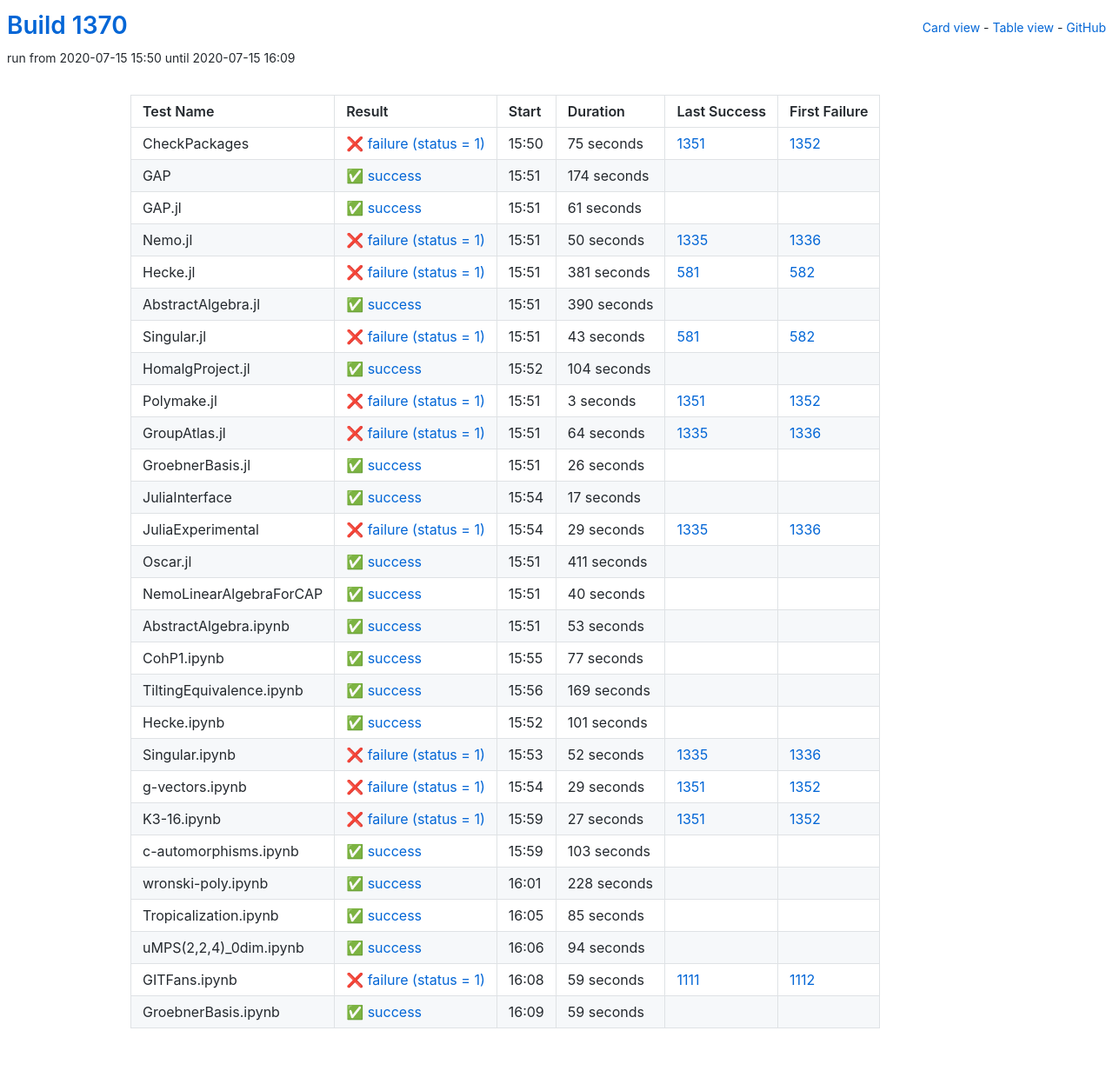
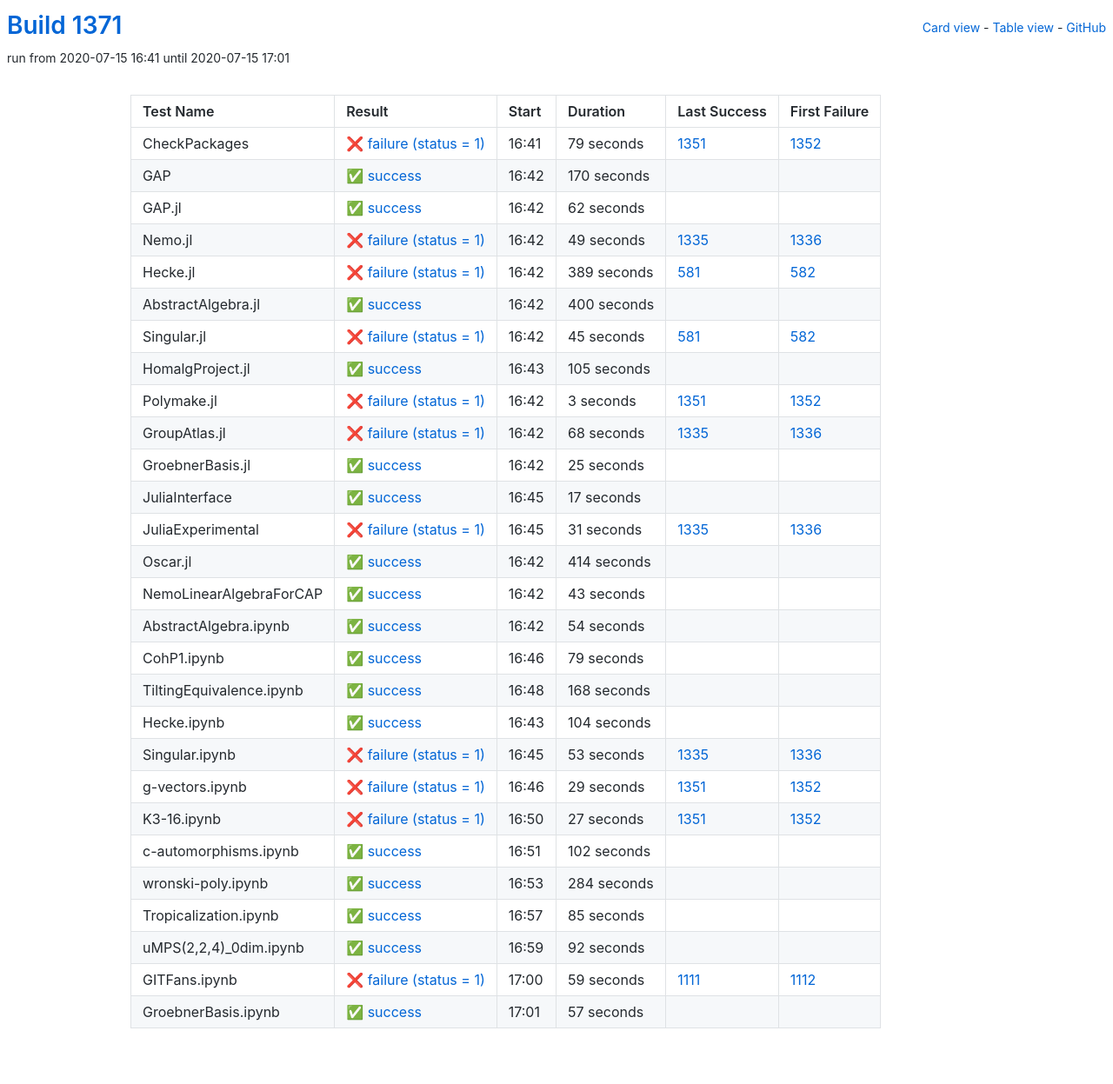
Before and after one commit to oscar-system/oscar-ci-status-1.4, a Jekyll site: the page built from table.html, in a window 1280 px wide. Shown: the whole page at 87% size. Built offline with Jekyll 4.4.1, drawn with Linux system fonts in a browser that asks for light colours.

Commit message:
Build #1371

```diff
--- a/_data/ci.yml
+++ b/_data/ci.yml
@@ -1,6 +1,6 @@
 ---
-build: 1370
-build_url: https://oscarci.mathematik.uni-kl.de/job/oscar-julia-1.4/1370/
+build: 1371
+build_url: https://oscarci.mathematik.uni-kl.de/job/oscar-julia-1.4/1371/
 job: oscar-julia-1.4
 organization: oscar-system
 repo: oscar-ci-status-1.4
@@ -8,104 +8,104 @@ repourl: https://github.com/oscar-system/oscar-ci-status-1.4
 tests:
 - name: CheckPackages
   id: checkpackages
-  log: https://oscarci.mathematik.uni-kl.de/job/oscar-julia-1.4/1370/artifact/logs/build-1370/CheckPackages.log
-  start: 2020-07-15 15:50
+  log: https://oscarci.mathematik.uni-kl.de/job/oscar-julia-1.4/1371/artifact/logs/build-1371/CheckPackages.log
+  start: 2020-07-15 16:41
   success: false
   exitcode: 1
   status: failure
-  duration: 75
+  duration: 79
   last_success: 1351
   last_success_url: https://oscarci.mathematik.uni-kl.de/job/oscar-julia-1.4/1351/
   first_failure: 1352
   first_failure_url: https://oscarci.mathematik.uni-kl.de/job/oscar-julia-1.4/1352/
 - name: GAP
   id: gap
-  log: https://oscarci.mathematik.uni-kl.de/job/oscar-julia-1.4/1370/artifact/logs/build-1370/GAP.log
-  start: 2020-07-15 15:51
+  log: https://oscarci.mathematik.uni-kl.de/job/oscar-julia-1.4/1371/artifact/logs/build-1371/GAP.log
+  start: 2020-07-15 16:42
   success: true
   exitcode: 0
   status: success
-  duration: 174
+  duration: 170
   last_success: false
   last_success_url:
   first_failure: false
   first_failure_url:
 - name: GAP.jl
   id: gap-jl
-  log: https://oscarci.mathematik.uni-kl.de/job/oscar-julia-1.4/1370/artifact/logs/build-1370/GAP.jl.log
-  start: 2020-07-15 15:51
+  log: https://oscarci.mathematik.uni-kl.de/job/oscar-julia-1.4/1371/artifact/logs/build-1371/GAP.jl.log
+  start: 2020-07-15 16:42
   success: true
   exitcode: 0
   status: success
-  duration: 61
+  duration: 62
   last_success: false
   last_success_url:
   first_failure: false
   first_failure_url:
 - name: Nemo.jl
   id: nemo-jl
-  log: https://oscarci.mathematik.uni-kl.de/job/oscar-julia-1.4/1370/artifact/logs/build-1370/Nemo.jl.log
-  start: 2020-07-15 15:51
+  log: https://oscarci.mathematik.uni-kl.de/job/oscar-julia-1.4/1371/artifact/logs/build-1371/Nemo.jl.log
+  start: 2020-07-15 16:42
   success: false
   exitcode: 1
   status: failure
-  duration: 50
+  duration: 49
   last_success: 1335
   last_success_url: https://oscarci.mathematik.uni-kl.de/job/oscar-julia-1.4/1335/
   first_failure: 1336
   first_failure_url: https://oscarci.mathematik.uni-kl.de/job/oscar-julia-1.4/1336/
 - name: Hecke.jl
   id: hecke-jl
-  log: https://oscarci.mathematik.uni-kl.de/job/oscar-julia-1.4/1370/artifact/logs/build-1370/Hecke.jl.log
-  start: 2020-07-15 15:51
+  log: https://oscarci.mathematik.uni-kl.de/job/oscar-julia-1.4/1371/artifact/logs/build-1371/Hecke.jl.log
+  start: 2020-07-15 16:42
   success: false
   exitcode: 1
   status: failure
-  duration: 381
+  duration: 389
   last_success: 581
   last_success_url: https://oscarci.mathematik.uni-kl.de/job/oscar-julia-1.4/581/
   first_failure: 582
   first_failure_url: https://oscarci.mathematik.uni-kl.de/job/oscar-julia-1.4/582/
 - name: AbstractAlgebra.jl
   id: abstractalgebra-jl
-  log: https://oscarci.mathematik.uni-kl.de/job/oscar-julia-1.4/1370/artifact/logs/build-1370/AbstractAlgebra.jl.log
-  start: 2020-07-15 15:51
+  log: https://oscarci.mathematik.uni-kl.de/job/oscar-julia-1.4/1371/artifact/logs/build-1371/AbstractAlgebra.jl.log
+  start: 2020-07-15 16:42
   success: true
   exitcode: 0
   status: success
-  duration: 390
+  duration: 400
   last_success: false
   last_success_url:
   first_failure: false
   first_failure_url:
 - name: Singular.jl
   id: singular-jl
-  log: https://oscarci.mathematik.uni-kl.de/job/oscar-julia-1.4/1370/artifact/logs/build-1370/Singular.jl.log
-  start: 2020-07-15 15:51
+  log: https://oscarci.mathematik.uni-kl.de/job/oscar-julia-1.4/1371/artifact/logs/build-1371/Singular.jl.log
+  start: 2020-07-15 16:42
   success: false
   exitcode: 1
   status: failure
-  duration: 43
+  duration: 45
   last_success: 581
   last_success_url: https://oscarci.mathematik.uni-kl.de/job/oscar-julia-1.4/581/
   first_failure: 582
   first_failure_url: https://oscarci.mathematik.uni-kl.de/job/oscar-julia-1.4/582/
 - name: HomalgProject.jl
   id: homalgproject-jl
-  log: https://oscarci.mathematik.uni-kl.de/job/oscar-julia-1.4/1370/artifact/logs/build-1370/HomalgProject.jl.log
-  start: 2020-07-15 15:52
+  log: https://oscarci.mathematik.uni-kl.de/job/oscar-julia-1.4/1371/artifact/logs/build-1371/HomalgProject.jl.log
+  start: 2020-07-15 16:43
   success: true
   exitcode: 0
   status: success
-  duration: 104
+  duration: 105
   last_success: false
   last_success_url:
   first_failure: false
   first_failure_url:
 - name: Polymake.jl
   id: polymake-jl
-  log: https://oscarci.mathematik.uni-kl.de/job/oscar-julia-1.4/1370/artifact/logs/build-1370/Polymake.jl.log
-  start: 2020-07-15 15:51
+  log: https://oscarci.mathematik.uni-kl.de/job/oscar-julia-1.4/1371/artifact/logs/build-1371/Polymake.jl.log
+  start: 2020-07-15 16:42
   success: false
   exitcode: 1
   status: failure
@@ -116,32 +116,32 @@ tests:
   first_failure_url: https://oscarci.mathematik.uni-kl.de/job/oscar-julia-1.4/1352/
 - name: GroupAtlas.jl
   id: groupatlas-jl
-  log: https://oscarci.mathematik.uni-kl.de/job/oscar-julia-1.4/1370/artifact/logs/build-1370/GroupAtlas.jl.log
-  start: 2020-07-15 15:51
+  log: https://oscarci.mathematik.uni-kl.de/job/oscar-julia-1.4/1371/artifact/logs/build-1371/GroupAtlas.jl.log
+  start: 2020-07-15 16:42
   success: false
   exitcode: 1
   status: failure
-  duration: 64
+  duration: 68
   last_success: 1335
   last_success_url: https://oscarci.mathematik.uni-kl.de/job/oscar-julia-1.4/1335/
   first_failure: 1336
   first_failure_url: https://oscarci.mathematik.uni-kl.de/job/oscar-julia-1.4/1336/
 - name: GroebnerBasis.jl
   id: groebnerbasis-jl
-  log: https://oscarci.mathematik.uni-kl.de/job/oscar-julia-1.4/1370/artifact/logs/build-1370/GroebnerBasis.jl.log
-  start: 2020-07-15 15:51
+  log: https://oscarci.mathematik.uni-kl.de/job/oscar-julia-1.4/1371/artifact/logs/build-1371/GroebnerBasis.jl.log
+  start: 2020-07-15 16:42
   success: true
   exitcode: 0
   status: success
-  duration: 26
+  duration: 25
   last_success: false
   last_success_url:
   first_failure: false
   first_failure_url:
 - name: JuliaInterface
   id: juliainterface
-  log: https://oscarci.mathematik.uni-kl.de/job/oscar-julia-1.4/1370/artifact/logs/build-1370/JuliaInterface.log
-  start: 2020-07-15 15:54
+  log: https://oscarci.mathematik.uni-kl.de/job/oscar-julia-1.4/1371/artifact/logs/build-1371/JuliaInterface.log
+  start: 2020-07-15 16:45
   success: true
   exitcode: 0
   status: success
@@ -152,104 +152,104 @@ tests:
   first_failure_url:
 - name: JuliaExperimental
   id: juliaexperimental
-  log: https://oscarci.mathematik.uni-kl.de/job/oscar-julia-1.4/1370/artifact/logs/build-1370/JuliaExperimental.log
-  start: 2020-07-15 15:54
+  log: https://oscarci.mathematik.uni-kl.de/job/oscar-julia-1.4/1371/artifact/logs/build-1371/JuliaExperimental.log
+  start: 2020-07-15 16:45
   success: false
   exitcode: 1
   status: failure
-  duration: 29
+  duration: 31
   last_success: 1335
   last_success_url: https://oscarci.mathematik.uni-kl.de/job/oscar-julia-1.4/1335/
   first_failure: 1336
   first_failure_url: https://oscarci.mathematik.uni-kl.de/job/oscar-julia-1.4/1336/
 - name: Oscar.jl
   id: oscar-jl
-  log: https://oscarci.mathematik.uni-kl.de/job/oscar-julia-1.4/1370/artifact/logs/build-1370/Oscar.jl.log
-  start: 2020-07-15 15:51
+  log: https://oscarci.mathematik.uni-kl.de/job/oscar-julia-1.4/1371/artifact/logs/build-1371/Oscar.jl.log
+  start: 2020-07-15 16:42
   success: true
   exitcode: 0
   status: success
-  duration: 411
+  duration: 414
   last_success: false
   last_success_url:
   first_failure: false
   first_failure_url:
 - name: NemoLinearAlgebraForCAP
   id: nemolinearalgebraforcap
-  log: https://oscarci.mathematik.uni-kl.de/job/oscar-julia-1.4/1370/artifact/logs/build-1370/NemoLinearAlgebraForCAP.log
-  start: 2020-07-15 15:51
+  log: https://oscarci.mathematik.uni-kl.de/job/oscar-julia-1.4/1371/artifact/logs/build-1371/NemoLinearAlgebraForCAP.log
+  start: 2020-07-15 16:42
   success: true
   exitcode: 0
   status: success
-  duration: 40
+  duration: 43
   last_success: false
   last_success_url:
   first_failure: false
   first_failure_url:
 - name: AbstractAlgebra.ipynb
   id: abstractalgebra-ipynb
-  log: https://oscarci.mathematik.uni-kl.de/job/oscar-julia-1.4/1370/artifact/logs/build-1370/AbstractAlgebra.ipynb.log
-  start: 2020-07-15 15:51
+  log: https://oscarci.mathematik.uni-kl.de/job/oscar-julia-1.4/1371/artifact/logs/build-1371/AbstractAlgebra.ipynb.log
+  start: 2020-07-15 16:42
   success: true
   exitcode: 0
   status: success
-  duration: 53
+  duration: 54
   last_success: false
   last_success_url:
   first_failure: false
   first_failure_url:
 - name: CohP1.ipynb
   id: cohp1-ipynb
-  log: https://oscarci.mathematik.uni-kl.de/job/oscar-julia-1.4/1370/artifact/logs/build-1370/CohP1.ipynb.log
-  start: 2020-07-15 15:55
+  log: https://oscarci.mathematik.uni-kl.de/job/oscar-julia-1.4/1371/artifact/logs/build-1371/CohP1.ipynb.log
+  start: 2020-07-15 16:46
   success: true
   exitcode: 0
   status: success
-  duration: 77
+  duration: 79
   last_success: false
   last_success_url:
   first_failure: false
   first_failure_url:
 - name: TiltingEquivalence.ipynb
   id: tiltingequivalence-ipynb
-  log: https://oscarci.mathematik.uni-kl.de/job/oscar-julia-1.4/1370/artifact/logs/build-1370/TiltingEquivalence.ipynb.log
-  start: 2020-07-15 15:56
+  log: https://oscarci.mathematik.uni-kl.de/job/oscar-julia-1.4/1371/artifact/logs/build-1371/TiltingEquivalence.ipynb.log
+  start: 2020-07-15 16:48
   success: true
   exitcode: 0
   status: success
-  duration: 169
+  duration: 168
   last_success: false
   last_success_url:
   first_failure: false
   first_failure_url:
 - name: Hecke.ipynb
   id: hecke-ipynb
-  log: https://oscarci.mathematik.uni-kl.de/job/oscar-julia-1.4/1370/artifact/logs/build-1370/Hecke.ipynb.log
-  start: 2020-07-15 15:52
+  log: https://oscarci.mathematik.uni-kl.de/job/oscar-julia-1.4/1371/artifact/logs/build-1371/Hecke.ipynb.log
+  start: 2020-07-15 16:43
   success: true
   exitcode: 0
   status: success
-  duration: 101
+  duration: 104
   last_success: false
   last_success_url:
   first_failure: false
   first_failure_url:
 - name: Singular.ipynb
   id: singular-ipynb
-  log: https://oscarci.mathematik.uni-kl.de/job/oscar-julia-1.4/1370/artifact/logs/build-1370/Singular.ipynb.log
-  start: 2020-07-15 15:53
+  log: https://oscarci.mathematik.uni-kl.de/job/oscar-julia-1.4/1371/artifact/logs/build-1371/Singular.ipynb.log
+  start: 2020-07-15 16:45
   success: false
   exitcode: 1
   status: failure
-  duration: 52
+  duration: 53
   last_success: 1335
   last_success_url: https://oscarci.mathematik.uni-kl.de/job/oscar-julia-1.4/1335/
   first_failure: 1336
   first_failure_url: https://oscarci.mathematik.uni-kl.de/job/oscar-julia-1.4/1336/
 - name: g-vectors.ipynb
   id: g-vectors-ipynb
-  log: https://oscarci.mathematik.uni-kl.de/job/oscar-julia-1.4/1370/artifact/logs/build-1370/g-vectors.ipynb.log
-  start: 2020-07-15 15:54
+  log: https://oscarci.mathematik.uni-kl.de/job/oscar-julia-1.4/1371/artifact/logs/build-1371/g-vectors.ipynb.log
+  start: 2020-07-15 16:46
   success: false
   exitcode: 1
   status: failure
@@ -260,8 +260,8 @@ tests:
   first_failure_url: https://oscarci.mathematik.uni-kl.de/job/oscar-julia-1.4/1352/
 - name: K3-16.ipynb
   id: k3-16-ipynb
-  log: https://oscarci.mathematik.uni-kl.de/job/oscar-julia-1.4/1370/artifact/logs/build-1370/K3-16.ipynb.log
-  start: 2020-07-15 15:59
+  log: https://oscarci.mathematik.uni-kl.de/job/oscar-julia-1.4/1371/artifact/logs/build-1371/K3-16.ipynb.log
+  start: 2020-07-15 16:50
   success: false
   exitcode: 1
   status: failure
@@ -272,32 +272,32 @@ tests:
   first_failure_url: https://oscarci.mathematik.uni-kl.de/job/oscar-julia-1.4/1352/
 - name: c-automorphisms.ipynb
   id: c-automorphisms-ipynb
-  log: https://oscarci.mathematik.uni-kl.de/job/oscar-julia-1.4/1370/artifact/logs/build-1370/c-automorphisms.ipynb.log
-  start: 2020-07-15 15:59
+  log: https://oscarci.mathematik.uni-kl.de/job/oscar-julia-1.4/1371/artifact/logs/build-1371/c-automorphisms.ipynb.log
+  start: 2020-07-15 16:51
   success: true
   exitcode: 0
   status: success
-  duration: 103
+  duration: 102
   last_success: false
   last_success_url:
   first_failure: false
   first_failure_url:
 - name: wronski-poly.ipynb
   id: wronski-poly-ipynb
-  log: https://oscarci.mathematik.uni-kl.de/job/oscar-julia-1.4/1370/artifact/logs/build-1370/wronski-poly.ipynb.log
-  start: 2020-07-15 16:01
+  log: https://oscarci.mathematik.uni-kl.de/job/oscar-julia-1.4/1371/artifact/logs/build-1371/wronski-poly.ipynb.log
+  start: 2020-07-15 16:53
   success: true
   exitcode: 0
   status: success
-  duration: 228
+  duration: 284
   last_success: false
   last_success_url:
   first_failure: false
   first_failure_url:
 - name: Tropicalization.ipynb
   id: tropicalization-ipynb
-  log: https://oscarci.mathematik.uni-kl.de/job/oscar-julia-1.4/1370/artifact/logs/build-1370/Tropicalization.ipynb.log
-  start: 2020-07-15 16:05
+  log: https://oscarci.mathematik.uni-kl.de/job/oscar-julia-1.4/1371/artifact/logs/build-1371/Tropicalization.ipynb.log
+  start: 2020-07-15 16:57
   success: true
   exitcode: 0
   status: success
@@ -308,20 +308,20 @@ tests:
   first_failure_url:
 - name: uMPS(2,2,4)_0dim.ipynb
   id: umps-2-2-4-0dim-ipynb
-  log: https://oscarci.mathematik.uni-kl.de/job/oscar-julia-1.4/1370/artifact/logs/build-1370/uMPS-2-2-4-_0dim.ipynb.log
-  start: 2020-07-15 16:06
+  log: https://oscarci.mathematik.uni-kl.de/job/oscar-julia-1.4/1371/artifact/logs/build-1371/uMPS-2-2-4-_0dim.ipynb.log
+  start: 2020-07-15 16:59
   success: true
   exitcode: 0
   status: success
-  duration: 94
+  duration: 92
   last_success: false
   last_success_url:
   first_failure: false
   first_failure_url:
 - name: GITFans.ipynb
   id: gitfans-ipynb
-  log: https://oscarci.mathematik.uni-kl.de/job/oscar-julia-1.4/1370/artifact/logs/build-1370/GITFans.ipynb.log
-  start: 2020-07-15 16:08
+  log: https://oscarci.mathematik.uni-kl.de/job/oscar-julia-1.4/1371/artifact/logs/build-1371/GITFans.ipynb.log
+  start: 2020-07-15 17:00
   success: false
   exitcode: 1
   status: failure
@@ -332,12 +332,12 @@ tests:
   first_failure_url: https://oscarci.mathematik.uni-kl.de/job/oscar-julia-1.4/1112/
 - name: GroebnerBasis.ipynb
   id: groebnerbasis-ipynb
-  log: https://oscarci.mathematik.uni-kl.de/job/oscar-julia-1.4/1370/artifact/logs/build-1370/GroebnerBasis.ipynb.log
-  start: 2020-07-15 16:09
+  log: https://oscarci.mathematik.uni-kl.de/job/oscar-julia-1.4/1371/artifact/logs/build-1371/GroebnerBasis.ipynb.log
+  start: 2020-07-15 17:01
   success: true
   exitcode: 0
   status: success
-  duration: 59
+  duration: 57
   last_success: false
   last_success_url:
   first_failure: false
```
Also changed, not shown: README.md.
